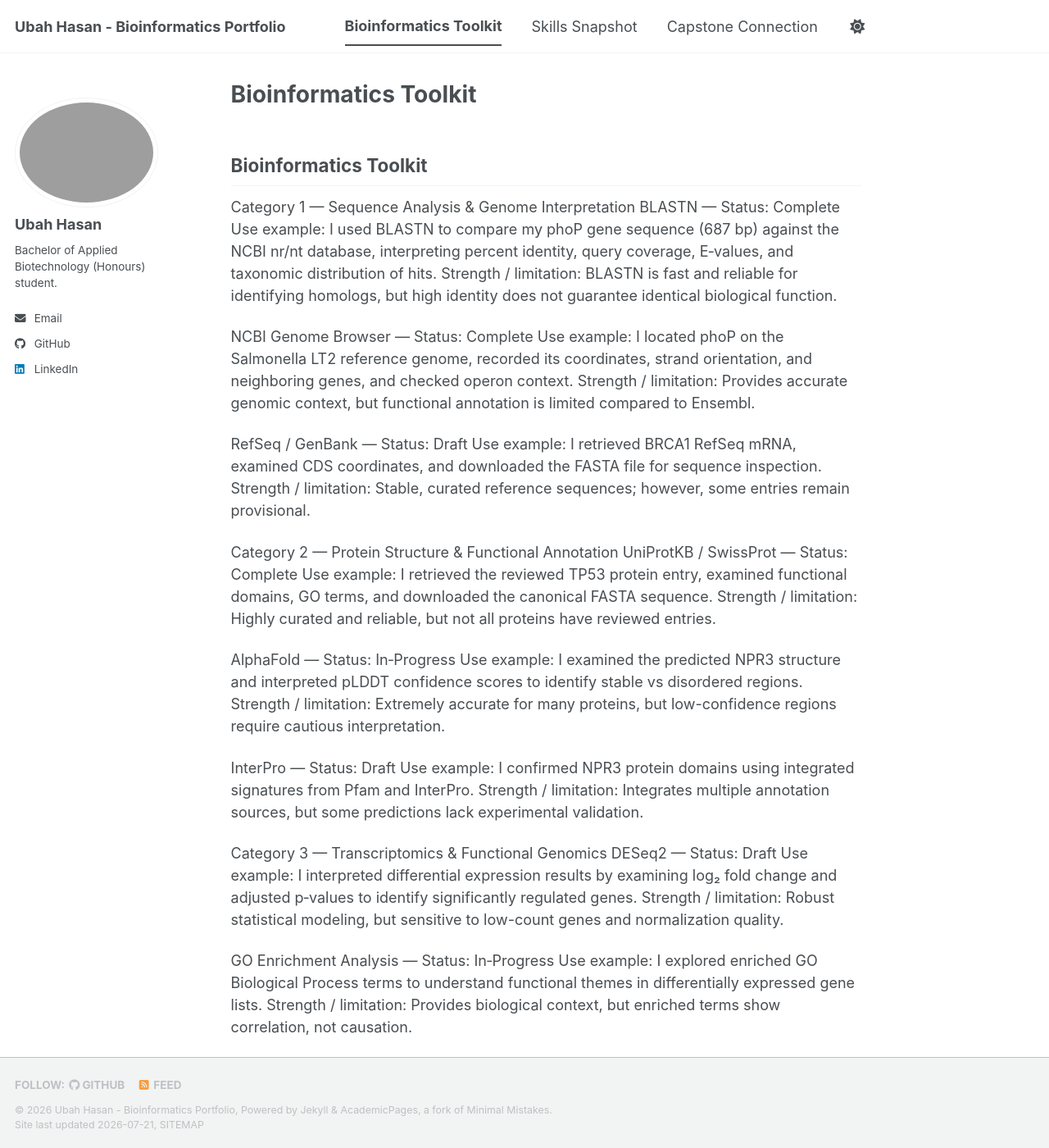
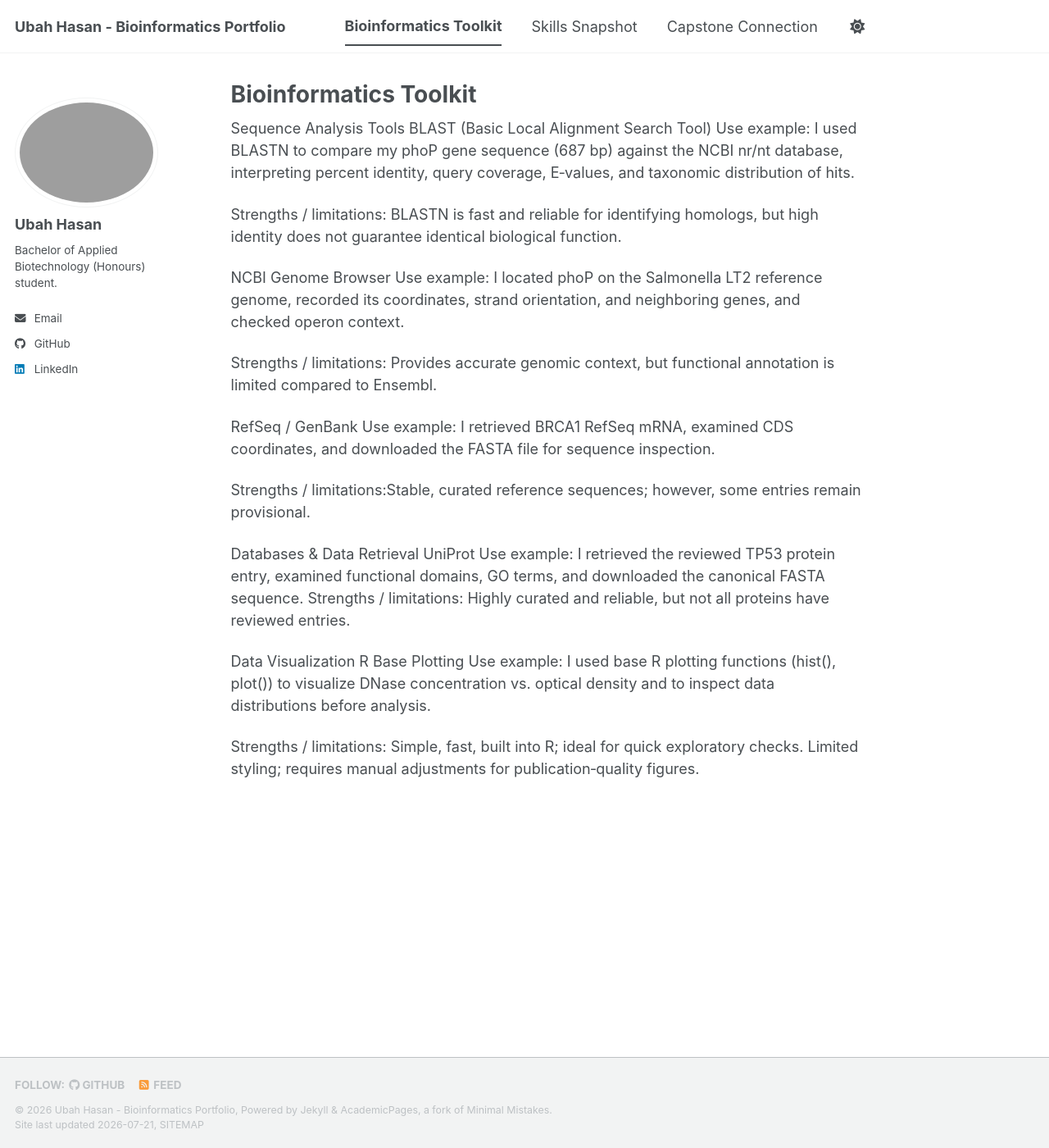
Before and after one commit to Ubah-Hasan/biot74000-portfolio, a Jekyll site: the page built from _pages/toolkit.md, in a window 1280 px wide and 1400 px high. Shown: the whole window at 82% size. Built offline with Jekyll 4.4.1, drawn with Linux system fonts in a browser that asks for light colours; a script bundle is joined from its source files by our own code; library files that are not in the unit come from our copies; some of the changed text lies outside the part shown.

```diff
--- a/_pages/toolkit.md
+++ b/_pages/toolkit.md
@@ -4,52 +4,34 @@ title: "Bioinformatics Toolkit"
 author_profile: true
 ---
 
-## Bioinformatics Toolkit
+Sequence Analysis Tools
+BLAST (Basic Local Alignment Search Tool)
+Use example: I used BLASTN to compare my phoP gene sequence (687 bp) against the NCBI nr/nt database, interpreting percent identity, query coverage, E‑values, and taxonomic distribution of hits.
 
-Category 1 — Sequence Analysis & Genome Interpretation
-BLASTN — Status: Complete
-Use example: I used BLASTN to compare my phoP gene sequence (687 bp) against the NCBI nr/nt database, interpreting percent identity, query coverage, E‑values, and taxonomic distribution of hits.
-Strength / limitation: BLASTN is fast and reliable for identifying homologs, but high identity does not guarantee identical biological function.
 
-NCBI Genome Browser — Status: Complete
+Strengths / limitations: BLASTN is fast and reliable for identifying homologs, but high identity does not guarantee identical biological function.
+
+
+NCBI Genome Browser
 Use example: I located phoP on the Salmonella LT2 reference genome, recorded its coordinates, strand orientation, and neighboring genes, and checked operon context.
-Strength / limitation: Provides accurate genomic context, but functional annotation is limited compared to Ensembl.
 
-RefSeq / GenBank — Status: Draft
+Strengths / limitations: Provides accurate genomic context, but functional annotation is limited compared to Ensembl.
+
+
+RefSeq / GenBank
 Use example: I retrieved BRCA1 RefSeq mRNA, examined CDS coordinates, and downloaded the FASTA file for sequence inspection.
-Strength / limitation: Stable, curated reference sequences; however, some entries remain provisional.
 
-Category 2 — Protein Structure & Functional Annotation
-UniProtKB / SwissProt — Status: Complete
-Use example: I retrieved the reviewed TP53 protein entry, examined functional domains, GO terms, and downloaded the canonical FASTA sequence.
-Strength / limitation: Highly curated and reliable, but not all proteins have reviewed entries.
+Strengths / limitations:Stable, curated reference sequences; however, some entries remain provisional.
 
-AlphaFold — Status: In‑Progress
-Use example: I examined the predicted NPR3 structure and interpreted pLDDT confidence scores to identify stable vs disordered regions.
-Strength / limitation: Extremely accurate for many proteins, but low-confidence regions require cautious interpretation.
 
-InterPro — Status: Draft
-Use example: I confirmed NPR3 protein domains using integrated signatures from Pfam and InterPro.
-Strength / limitation: Integrates multiple annotation sources, but some predictions lack experimental validation.
+Databases & Data Retrieval
+UniProt
+Use example:  I retrieved the reviewed TP53 protein entry, examined functional domains, GO terms, and downloaded the canonical FASTA sequence.
+Strengths / limitations: Highly curated and reliable, but not all proteins have reviewed entries.
 
-Category 3 — Transcriptomics & Functional Genomics
-DESeq2 — Status: Draft
-Use example: I interpreted differential expression results by examining log₂ fold change and adjusted p‑values to identify significantly regulated genes.
-Strength / limitation: Robust statistical modeling, but sensitive to low-count genes and normalization quality.
+Data Visualization
+R Base Plotting
+Use example:  I used base R plotting functions (hist(), plot()) to visualize DNase concentration vs. optical density and to inspect data distributions before analysis.
 
-GO Enrichment Analysis — Status: In‑Progress
-Use example: I explored enriched GO Biological Process terms to understand functional themes in differentially expressed gene lists.
-Strength / limitation: Provides biological context, but enriched terms show correlation, not causation.
-
-Volcano Plot — Status: Draft
-Use example: I interpreted volcano plots to identify genes with strong expression changes and statistical significance.
-Strength / limitation: Easy visualization of patterns, but subtle biological changes may be overlooked.
-
-Category 4 — Computational Tools, Automation & Data Processing
-RStudio — Status: In‑Progress
-Use example: I ran provided R scripts for data transformation and visualization, learning how input files are read and processed.
-Strength / limitation: User-friendly and reproducible, but requires correct file paths and familiarity with R syntax.
-
-Command Line — Status: Draft
-Use example: I practiced basic navigation and executed provided commands to run scripts and inspect directories.
-Strength / limitation: Powerful for automation, but has a steep learning curve for beginners.
+Strengths / limitations: Simple, fast, built into R; ideal for quick exploratory checks.
+Limited styling; requires manual adjustments for publication‑quality figures.
```
